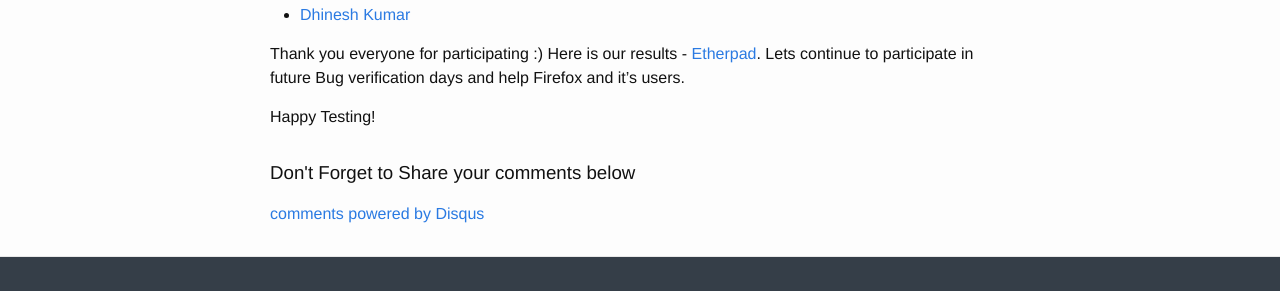
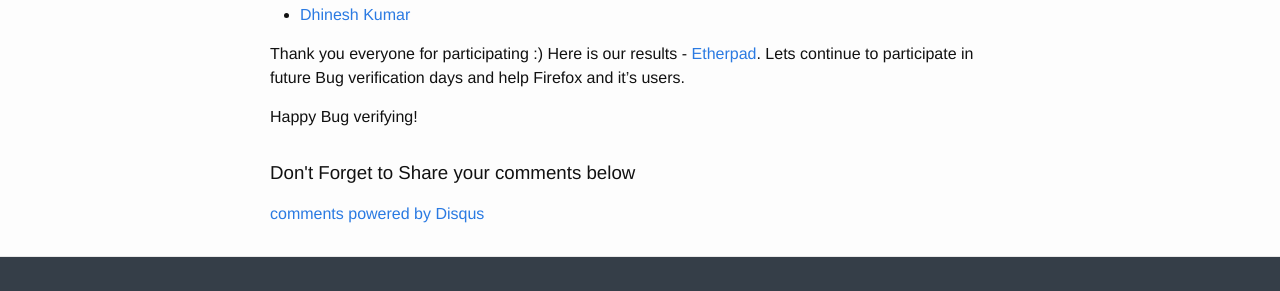
Before and after one commit to MozillaTN/snsct, a Jekyll site: the page built from docs/_posts/2017/C_March/2017-03-09-Result-of-Bug-Verification-Day-20170308.md, in a window 1280 px wide. Shown: the part 787-1078 px from the top of the page. Built offline with Jekyll 4.4.1, drawn with Linux system fonts in a browser that asks for light colours; comment, search, counter and statistics services are not loaded.

Commit message:
Update 2017-03-09-Result-of-Bug-Verification-Day-20170308.md

```diff
--- a/docs/_posts/2017/C_March/2017-03-09-Result-of-Bug-Verification-Day-20170308.md
+++ b/docs/_posts/2017/C_March/2017-03-09-Result-of-Bug-Verification-Day-20170308.md
@@ -22,4 +22,4 @@ categories: "blog"
 
 Thank you everyone for participating :)
 Here is our results - [Etherpad](https://public.etherpad-mozilla.org/p/MozillaIN_QA_Bug_verification_Day_20170308). Lets continue to participate in future Bug verification days and help Firefox and it's users.
-<p>Happy Testing!</p>
+<p>Happy Bug verifying!</p>
```
